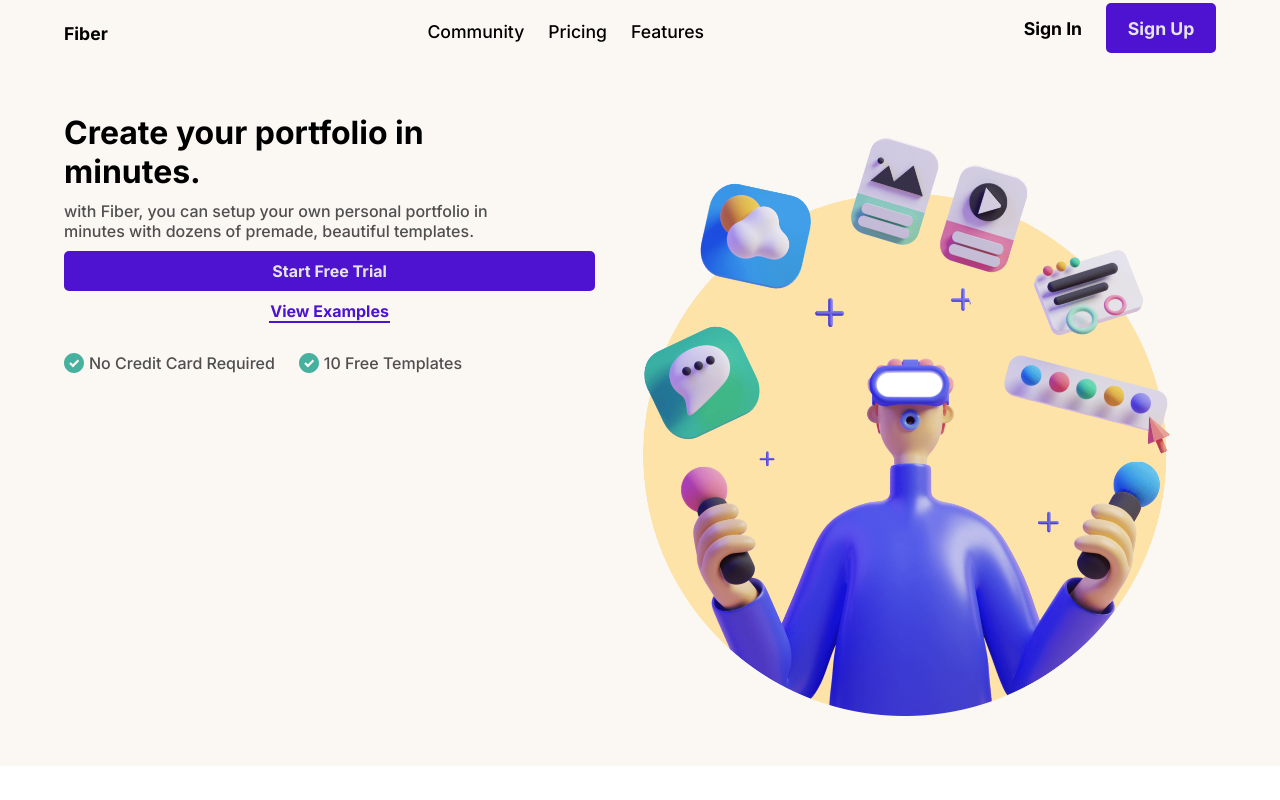
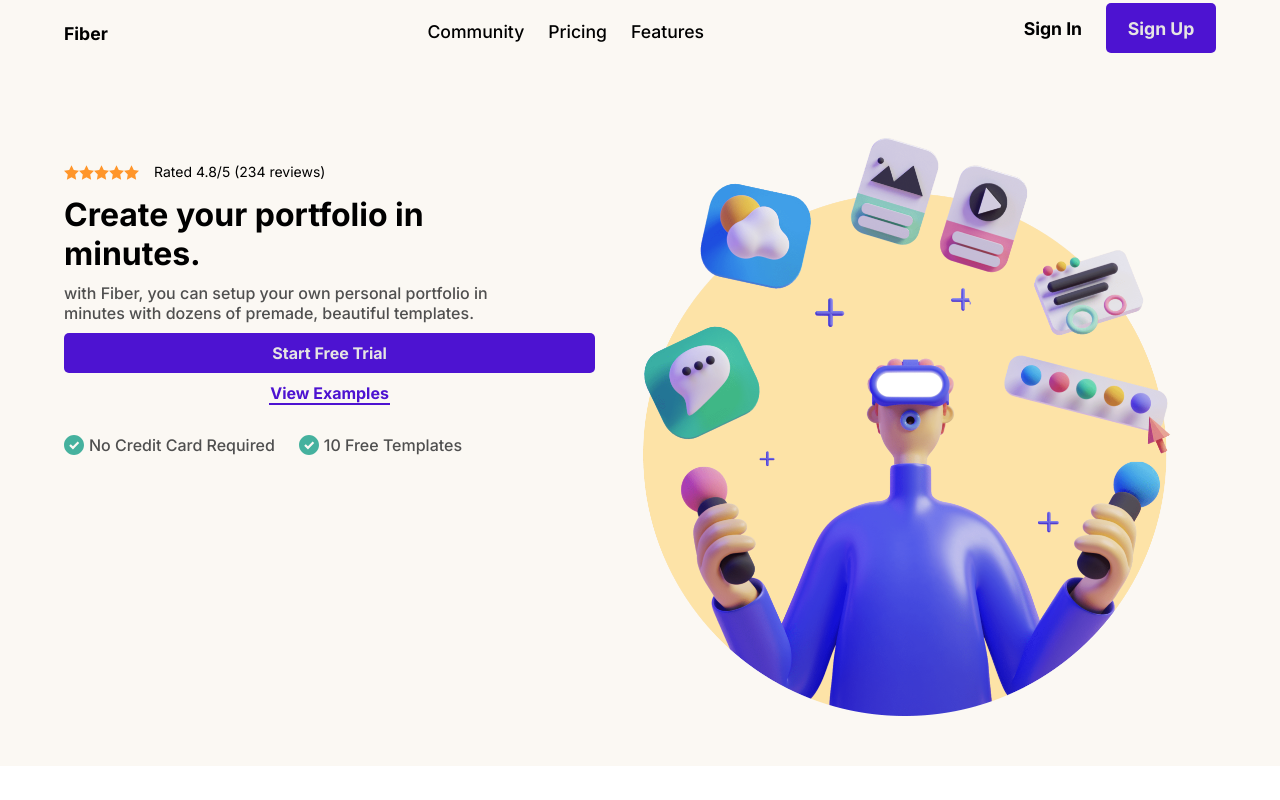
Before and after one commit to valgas007/Codewell_Fiber_Landing_Page_Challenge, a plain HTML site: page index.html in a window 1280 px wide. Shown: the top 800 px of the page. Drawn offline with Linux system fonts and the light colour scheme.

Commit message:
landing-page-tablet-modified
added the stars rating

```diff
--- a/index.html
+++ b/index.html
@@ -37,6 +37,14 @@
                         <img src="fiber starter files/Assets/hero-Illustration.png" alt="hero illustration in page header" class="hero">
                     </div>
                     <div class="header-content-left-desktop">
+                        <div class="stars">
+                            <img src="fiber starter files/Assets/star.svg" alt="stars">
+                            <img src="fiber starter files/Assets/star.svg" alt="stars">
+                            <img src="fiber starter files/Assets/star.svg" alt="stars">
+                            <img src="fiber starter files/Assets/star.svg" alt="stars">
+                            <img src="fiber starter files/Assets/star.svg" alt="stars">
+                            <span class="rating">Rated 4.8/5 (234 reviews)</span>
+                        </div>
                         <h1 class="fiber-header-intro-bold">Create your portfolio in minutes.</h1>
                         <p class="fiber-header-intro-light">with Fiber, you can setup your own
                                                          personal portfolio in minutes with  dozens of premade, beautiful templates.
--- a/style.css
+++ b/style.css
@@ -30,6 +30,17 @@ body{
     padding: 20px 20px 0px 20px;
     justify-content: space-between;
     align-items: center;
+}
+.stars{
+    display: none;
+}
+.stars img{
+    width: 15px;
+    height: 15px;
+}
+.rating{
+    margin-left: 15px;
+    padding: 0;
 }
 .fiber-header-top ul{
     display: none;
@@ -343,8 +354,16 @@ footer a:hover{
         width: 90%;
         margin: 50px auto;
     }
+    .stars{
+        display: flex;
+        align-items: flex-end;
+        margin-bottom: 15px;
+    }
     .fiber-header-illustration{
         margin: 0;
+    }
+    .header-content-left-desktop{
+        margin-top: 50px;
     }
     .benefits li{
         display: inline-block;
```
